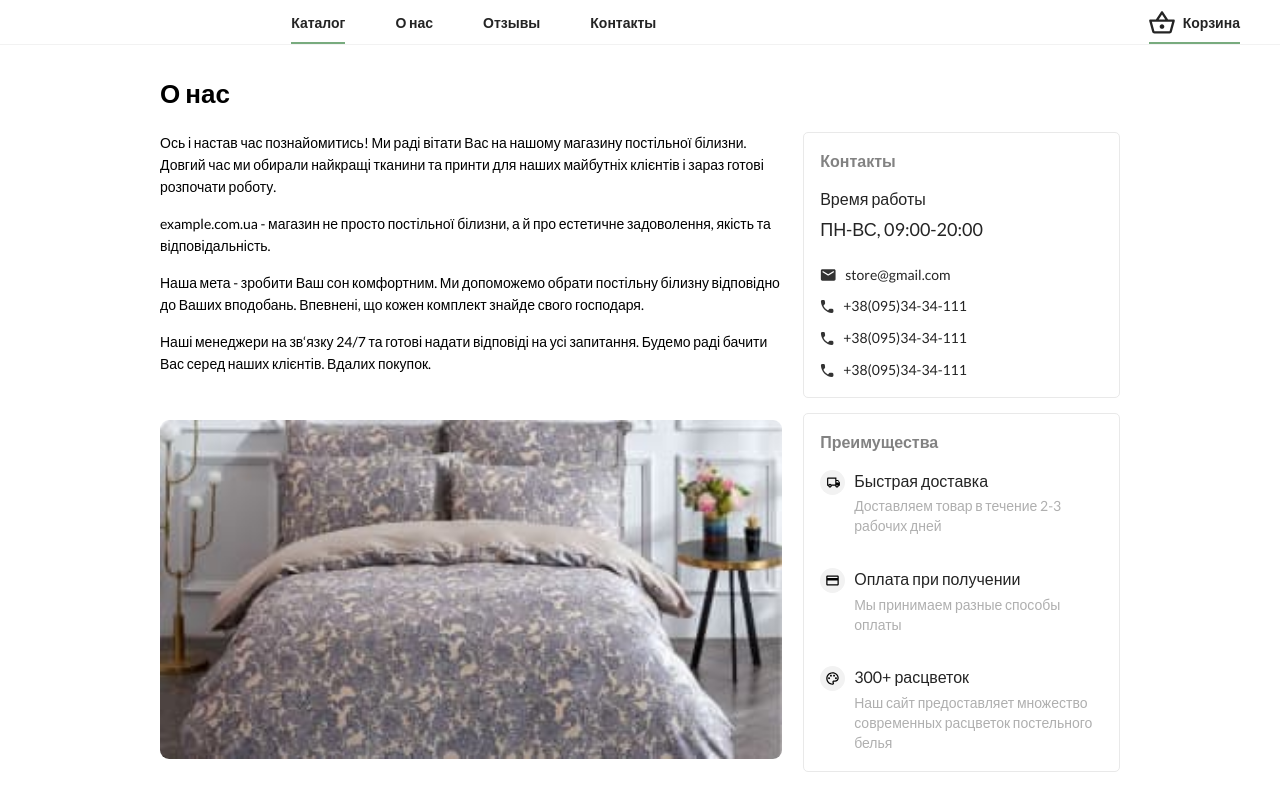
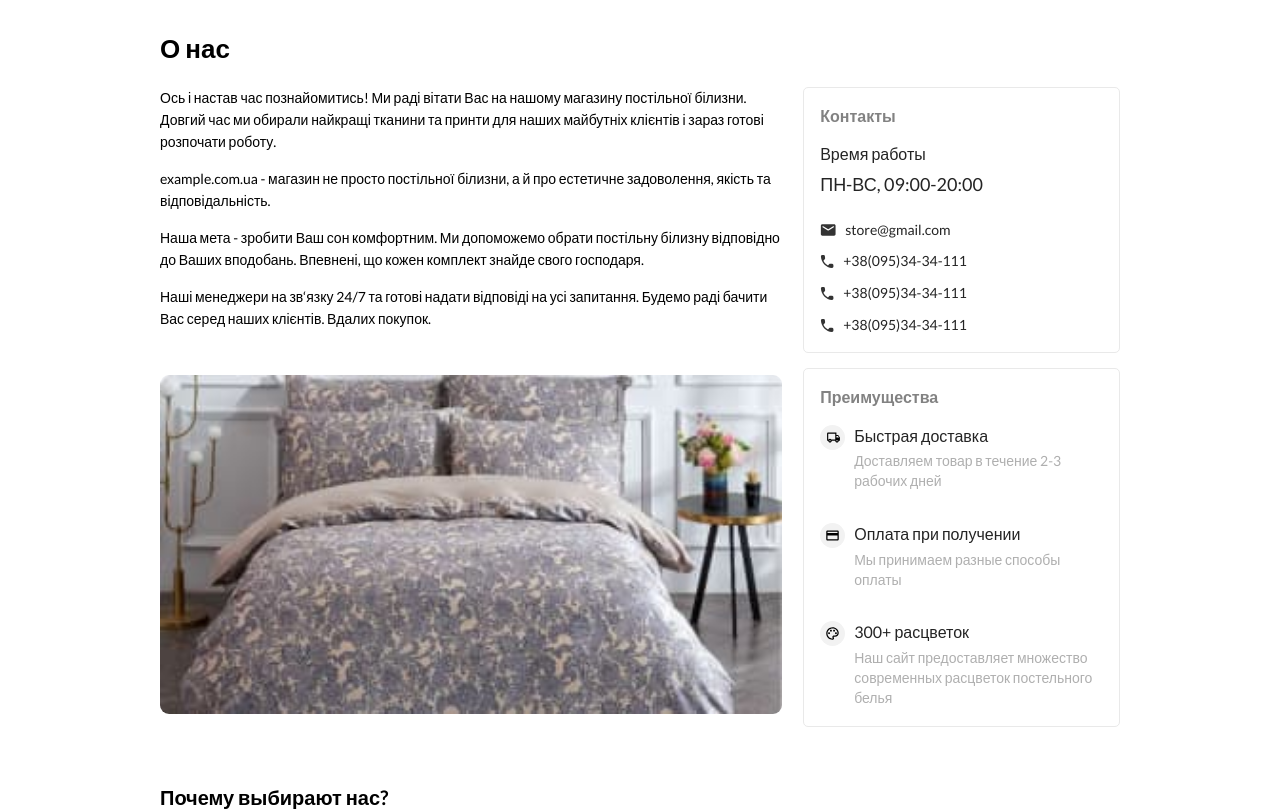
Before and after one commit to mahonya333/KOALADREAM, a plain HTML site: page docs/about.html in a window 1280 px wide. Shown: the top 811 px of the page. Drawn offline with Linux system fonts and the light colour scheme.

Commit message:
hide header

```diff
--- a/docs/about.html
+++ b/docs/about.html
@@ -15,7 +15,7 @@
     <div class="site-wrapper">
 
         <div class="site-content">
-            <header class="header">
+<!--             <header class="header">
                 <div class="container">
                     <div class="header__inner">
                         <div class="logo">
@@ -56,7 +56,7 @@
                         </div>
                     </div>
                 </div>
-            </header>
+            </header> -->
             <section class="about">
                 <div class="container small-container">
                     <h2 class="about__title">О нас</h2>
```
Also changed, not shown: docs/cart.html (+2 -2 lines), docs/contacts.html (+2 -2 lines).
